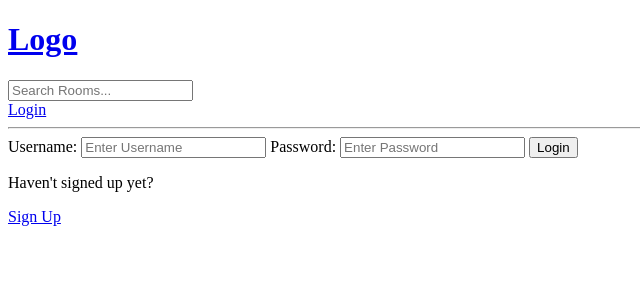
After one commit to py-PiYush/Study-room, a Django app: page /login/ in a window 1280 px wide. The commit adds this page. Shown: the top 300 px of the page, without its empty margins (0-640 px from the left). Run offline with Django 4.2, Linux system fonts and the light colour scheme.

Commit message:
Add user login and registration

```diff
--- a/studyroom/base/templates/base/home.html
+++ b/studyroom/base/templates/base/home.html
@@ -29,8 +29,10 @@
   <div>
     {% for room in rooms %}
     <div>
+      {% if request.user == room.host %}
       <a href={% url 'update-room' room.id %}>Edit</a>
       <a href={% url 'delete-room' room.id %}>Delete</a>
+      {% endif %}
       <span>@{{room.host.username}}</span>
       <h5>{{room.id}} -- <a href={% url 'room' room.id %}>{{room.name}}</a></h5>
       <small>{{room.topic.name}}</small>
--- /dev/null
+++ b/studyroom/base/templates/base/login_register.html
@@ -0,0 +1,25 @@
+{% extends 'main.html' %} {% block content %} {% if page == 'login' %}
+<div>
+  <form action="" method="post">
+    {% csrf_token %}
+    <label for="username">Username:</label>
+    <input type="text" name="username" placeholder="Enter Username" />
+
+    <label for="password">Password:</label>
+    <input type="password" name="password" placeholder="Enter Password" />
+
+    <input type="submit" value="Login" />
+  </form>
+  <p>Haven't signed up yet?</p>
+  <a href="{% url 'register' %}">Sign Up</a>
+</div>
+{% else %}
+<div>
+  <form action="" method="post">
+    {% csrf_token %} {{form.as_p}}
+    <input type="submit" value="Register" />
+  </form>
+  <p>Have an account?</p>
+  <a href="{% url 'login' %}">Login</a>
+</div>
+{% endif %} {% endblock %}
--- a/studyroom/base/urls.py
+++ b/studyroom/base/urls.py
@@ -2,6 +2,9 @@ from django.urls import path
 from . import views
 
 urlpatterns = [
+    path("login/", views.login_page, name="login"),
+    path("logout/", views.logout_user, name="logout"),
+    path("register/", views.register_user, name="register"),
     path("", views.home, name="home"),
     path("room/<str:pk>", views.room, name="room"),
     path("create-room/", views.create_room, name="create-room"),
--- a/studyroom/base/views.py
+++ b/studyroom/base/views.py
@@ -1,9 +1,60 @@
 from django.shortcuts import render, redirect
 from django.db.models import Q
-from .models import Room, Topic
+from django.contrib import messages
+from django.contrib.auth import authenticate, login, logout
+from django.contrib.auth.decorators import login_required
+from django.contrib.auth.forms import UserCreationForm
+from .models import Room, Topic, User
 from .forms import RoomForm
 
 # Create your views here.
+
+
+def login_page(request):
+    page = "login"
+    if request.user.is_authenticated:
+        return redirect("home")
+
+    if request.method == "POST":
+        username = request.POST.get("username").lower()
+        password = request.POST.get("password")
+        try:
+            user = User.objects.get(username=username)
+        except:
+            messages.error(request, "User doesn't exist!")
+
+        user = authenticate(request, username=username, password=password)
+        if user is not None:
+            login(request, user)
+            return redirect("home")
+        else:
+            messages.error(request, "Invalid Username or Password!")
+
+    context = {"page": page}
+    return render(request, "base/login_register.html", context)
+
+
+def logout_user(request):
+    logout(request)
+    return redirect("login")
+
+
+def register_user(request):
+    form = UserCreationForm()
+
+    if request.method == "POST":
+        form = UserCreationForm(request.POST)
+        if form.is_valid():
+            user = form.save(commit=False)
+            user.username = user.username.lower()
+            user.save()
+            login(request, user)
+            return redirect("home")
+        else:
+            messages.error(request, "An error occured during registration")
+
+    context = {"form": form}
+    return render(request, "base/login_register.html", context)
 
 
 def home(request):
@@ -21,6 +72,7 @@ def room(request, pk):
     return render(request, "base/room.html", context)
 
 
+@login_required(login_url="login")
 def create_room(request):
     form = RoomForm()
     if request.method == "POST":
@@ -32,9 +84,15 @@ def create_room(request):
     return render(request, "base/room_form.html", context)
 
 
+@login_required(login_url="login")
 def update_room(request, pk):
     room = Room.objects.get(id=pk)
     form = RoomForm(instance=room)
+
+    if request.user != room.host:
+        messages.error(request, "You can not make changes to this room!")
+        return redirect("home")
+
     if request.method == "POST":
         form = RoomForm(request.POST, instance=room)
         if form.is_valid():
@@ -44,8 +102,12 @@ def update_room(request, pk):
     return render(request, "base/room_form.html", context)
 
 
+@login_required(login_url="login")
 def delete_room(request, pk):
     room = Room.objects.get(id=pk)
+    if request.user != room.host:
+        messages.error(request, "You can not make changes to this room!")
+        return redirect("home")
     if request.method == "POST":
         room.delete()
         return redirect("home")
--- a/studyroom/templates/main.html
+++ b/studyroom/templates/main.html
@@ -9,6 +9,12 @@
   </head>
 
   <body>
-    {% include 'navbar.html' %} {% block content %} {% endblock %}
+    {% include 'navbar.html' %} {% if messages %}
+    <ul>
+      {% for message in messages %}
+      <li>{{message}}</li>
+      {% endfor %}
+    </ul>
+    {% endif %} {% block content %} {% endblock %}
   </body>
 </html>
--- a/studyroom/templates/navbar.html
+++ b/studyroom/templates/navbar.html
@@ -4,4 +4,12 @@
 <form action="{% url 'home' %}">
   <input type="text" name="q" placeholder="Search Rooms..." />
 </form>
+
+
+{% if request.user.is_authenticated %}
+<p>Hello, {{request.user}}</p>
+<a href="{% url 'logout' %}">Logout</a>
+{% else %}
+<a href={% url 'login' %}>Login</a>
+{% endif %}
 <hr />
```
